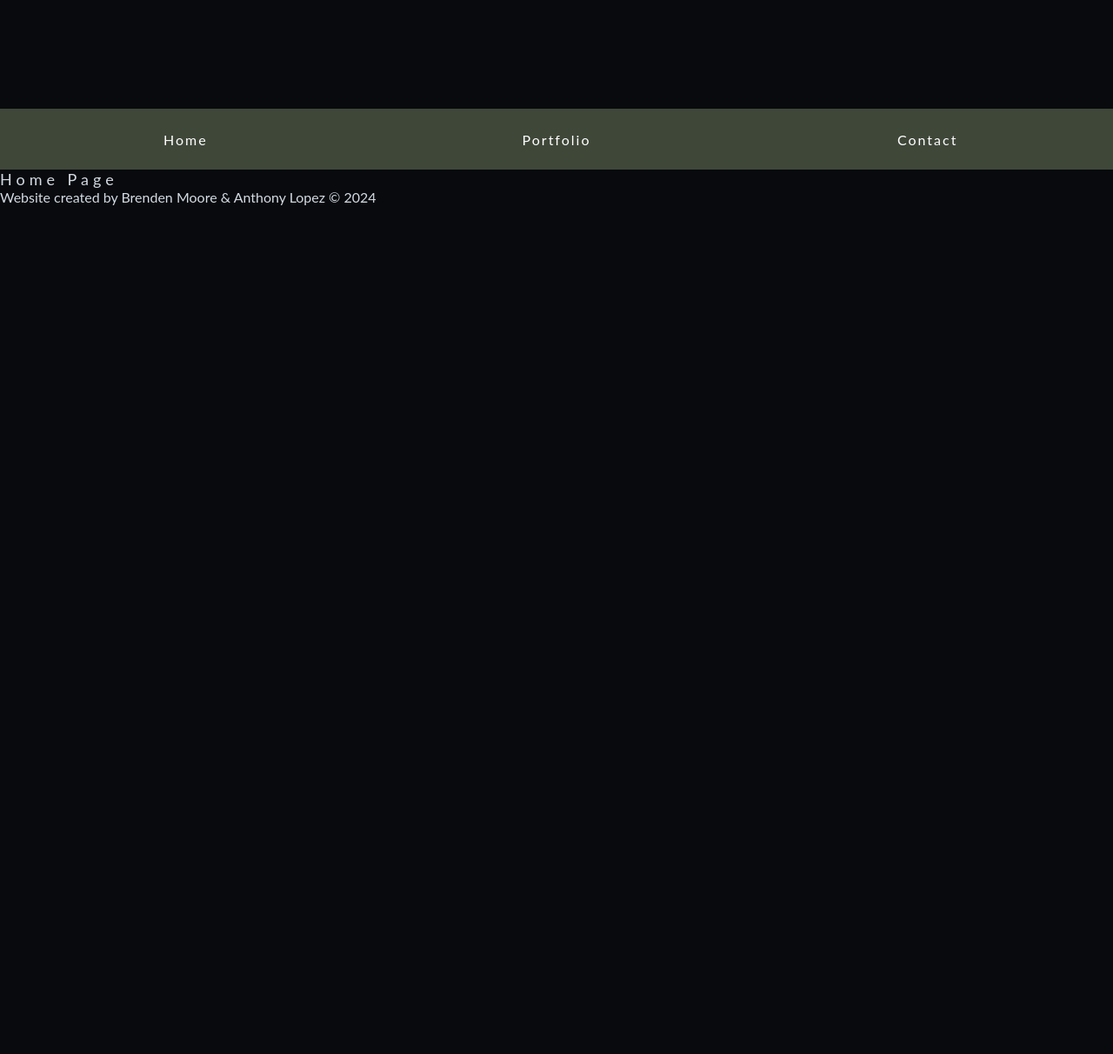
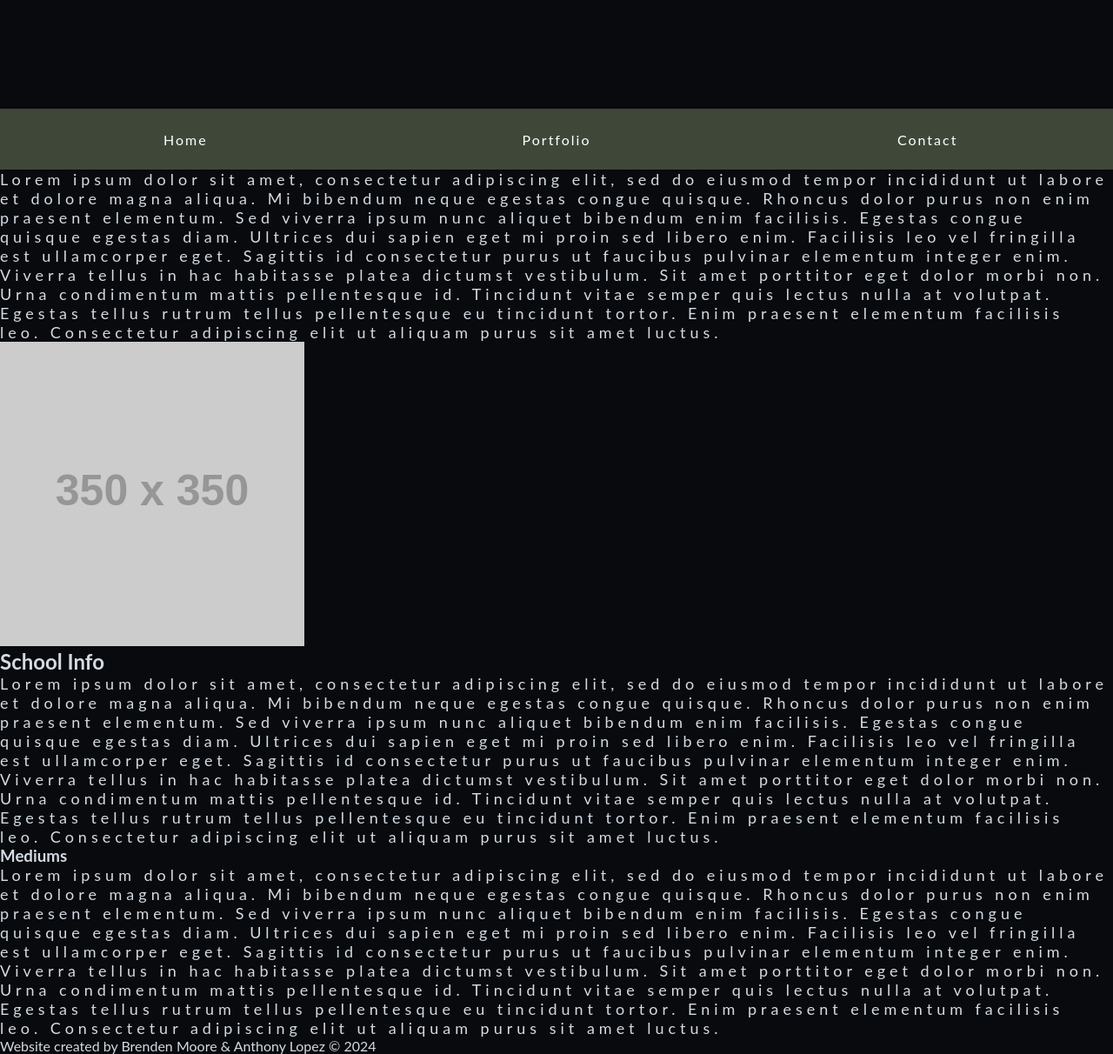
Before and after one commit to Ostyantic/jadelyn-portfolio, a Django app: page / in a window 1280 px wide. Shown: the part 605-1817 px from the top of the page at 87% size. Before the commit the page ends 841 px from the top, so only its background shows below. Run offline with Django 4.2, Linux system fonts and the light colour scheme; grey boxes labelled with a size stand in for pictures from a placeholder-image service; some libraries are stand-ins or nearby versions.

Commit message:
added styling and more page structure

```diff
--- a/templates/home.html
+++ b/templates/home.html
@@ -2,8 +2,8 @@
 
 {% block header %}
     <header id="header">
-        <h1 class="name text-9xl">Jadelyn Drake</h1>
-        <p class="title text-6xl mt-2">Artist</p>
+        <h1 class="name text-Blackolive text-9xl" id="fade-in-text">Jadelyn Drake</h1>
+        <p class="title text-Blackolive text-6xl mt-2" id="fade-in-textp">Artist</p>
          <nav class="tabs-container">
             <a href="{% url 'home' %}" class="">Home</a>
             <a href="{% url 'portfolio' %}" class="">Portfolio</a>
@@ -14,6 +14,30 @@
 
 {% block content %}
 
-    <p>Home Page</p>
+    <section class="m-20 text-Dimgray">
+        <div class="flex space-x-16">
+            <p class="">Lorem ipsum dolor sit amet, consectetur adipiscing elit, sed do eiusmod tempor incididunt ut labore et dolore magna aliqua. Mi bibendum neque egestas congue quisque. Rhoncus dolor purus non enim praesent elementum. Sed viverra ipsum nunc aliquet bibendum enim facilisis. Egestas congue quisque egestas diam. Ultrices dui sapien eget mi proin sed libero enim. Facilisis leo vel fringilla est ullamcorper eget. Sagittis id consectetur purus ut faucibus pulvinar elementum integer enim. Viverra tellus in hac habitasse platea dictumst vestibulum. Sit amet porttitor eget dolor morbi non. Urna condimentum mattis pellentesque id. Tincidunt vitae semper quis lectus nulla at volutpat. Egestas tellus rutrum tellus pellentesque eu tincidunt tortor. Enim praesent elementum facilisis leo. Consectetur adipiscing elit ut aliquam purus sit amet luctus.</p>
+            <img class="rounded-lg" src="https://fakeimg.pl/350x350?text=Headshot">
+        </div>
+
+    </section>
+
+    <section class="m-20 text-Dimgray">
+        <div class="flex flex-col space-y-8">
+            <div>
+                <h2 class="text-center">School Info</h2>
+                <p class="mt-3">
+                    Lorem ipsum dolor sit amet, consectetur adipiscing elit, sed do eiusmod tempor incididunt ut labore et dolore magna aliqua. Mi bibendum neque egestas congue quisque. Rhoncus dolor purus non enim praesent elementum. Sed viverra ipsum nunc aliquet bibendum enim facilisis. Egestas congue quisque egestas diam. Ultrices dui sapien eget mi proin sed libero enim. Facilisis leo vel fringilla est ullamcorper eget. Sagittis id consectetur purus ut faucibus pulvinar elementum integer enim. Viverra tellus in hac habitasse platea dictumst vestibulum. Sit amet porttitor eget dolor morbi non. Urna condimentum mattis pellentesque id. Tincidunt vitae semper quis lectus nulla at volutpat. Egestas tellus rutrum tellus pellentesque eu tincidunt tortor. Enim praesent elementum facilisis leo. Consectetur adipiscing elit ut aliquam purus sit amet luctus.
+                </p>
+
+            </div>
+            <div>
+                <h3 class="text-center">Mediums</h3>
+                <p>
+                    Lorem ipsum dolor sit amet, consectetur adipiscing elit, sed do eiusmod tempor incididunt ut labore et dolore magna aliqua. Mi bibendum neque egestas congue quisque. Rhoncus dolor purus non enim praesent elementum. Sed viverra ipsum nunc aliquet bibendum enim facilisis. Egestas congue quisque egestas diam. Ultrices dui sapien eget mi proin sed libero enim. Facilisis leo vel fringilla est ullamcorper eget. Sagittis id consectetur purus ut faucibus pulvinar elementum integer enim. Viverra tellus in hac habitasse platea dictumst vestibulum. Sit amet porttitor eget dolor morbi non. Urna condimentum mattis pellentesque id. Tincidunt vitae semper quis lectus nulla at volutpat. Egestas tellus rutrum tellus pellentesque eu tincidunt tortor. Enim praesent elementum facilisis leo. Consectetur adipiscing elit ut aliquam purus sit amet luctus.
+                </p>
+            </div>
+        </div>
+    </section>
 
 {% endblock content %}
```
